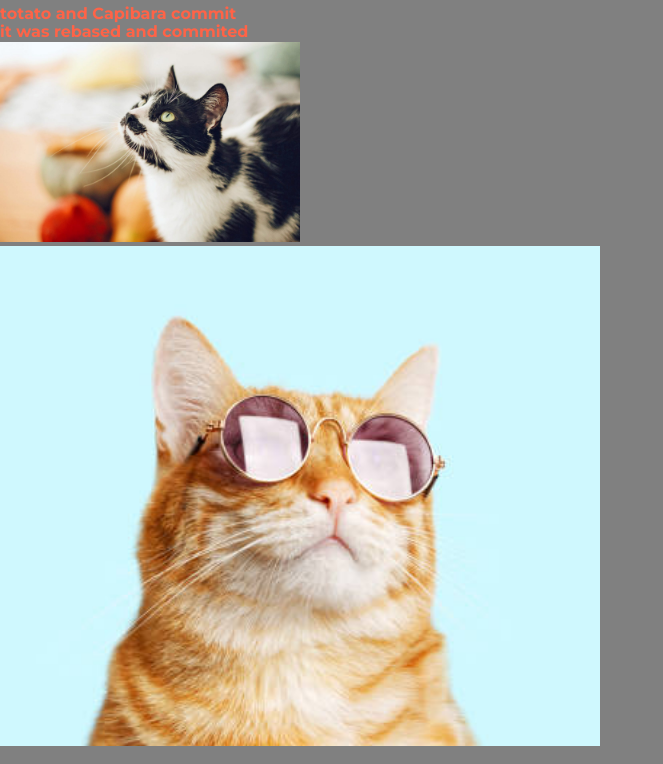
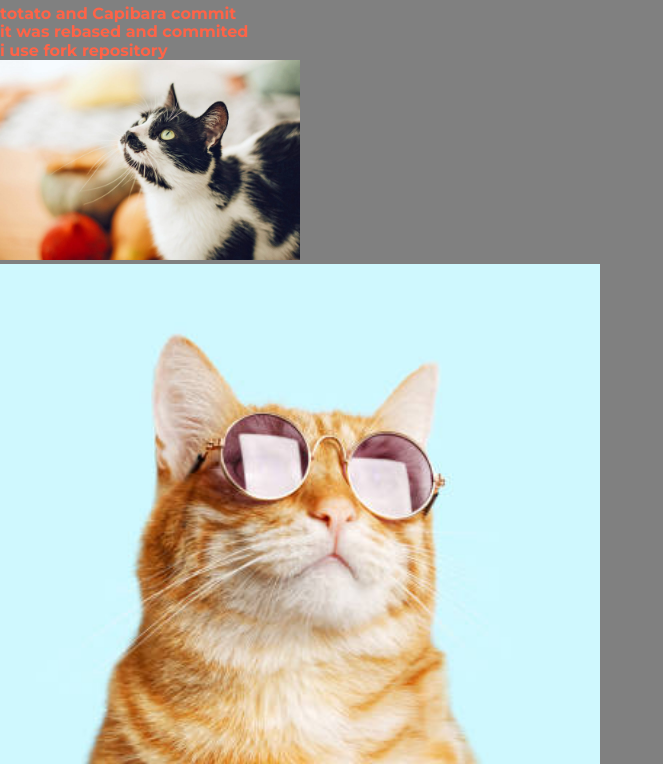
Before and after one commit to totato4/webpackLearn, a website built with webpack: page src/index.html in a window 1280 px wide. Shown: the part 133-897 px from the top of the page, without its empty margins (0-663 px from the left). Built offline with nearby package versions, Linux system fonts and the light colour scheme; a web font is replaced by a local one.

Commit message:
first commit after fork

```diff
--- a/src/index.html
+++ b/src/index.html
@@ -13,6 +13,7 @@
         <h1>commit</h1>
         <div>totato and Capibara commit</div>
         <div>it was rebased and commited</div>
+        <div>i use fork repository</div>
 
         <img style="width: 300px" src="img/cat.jpg" alt="cat picture">
     </main>
```
